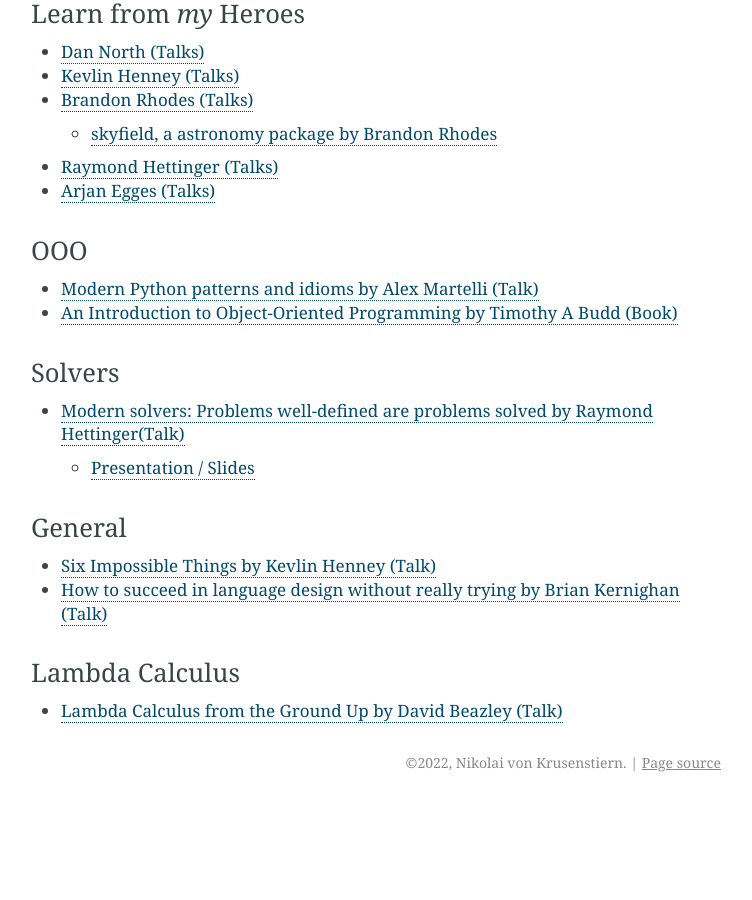
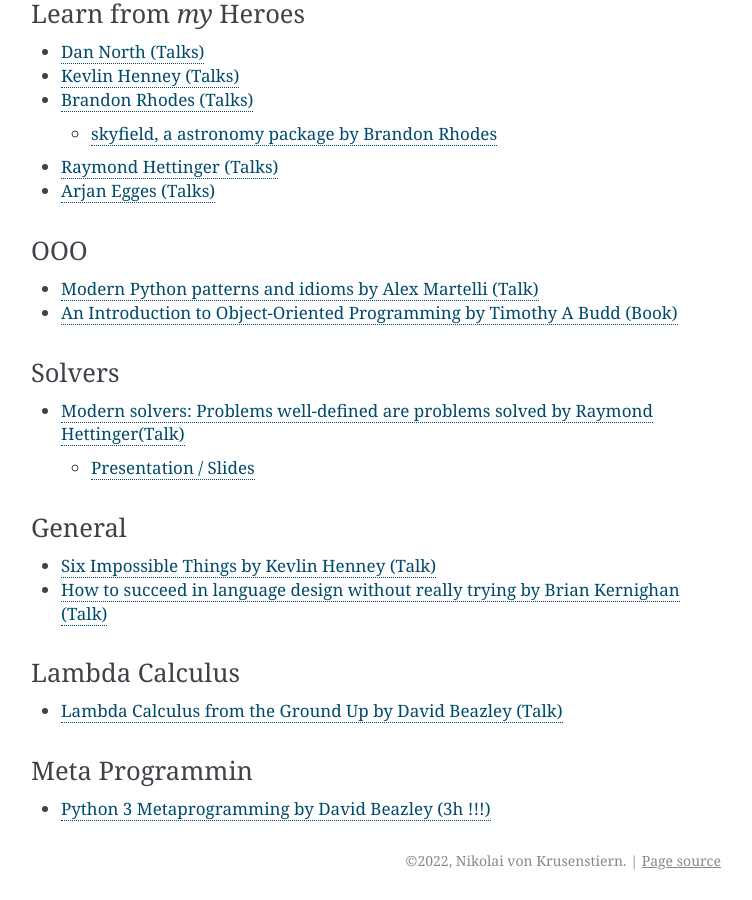
Before and after one commit to cruisen/cli-calc, a Sphinx documentation site: the page built from docs/extras/teaching.md, in a window 1280 px wide and 900 px high, scrolled down 2965 px. Shown: the whole window, without its empty margins (389-1141 px from the left). Built offline with Sphinx 7.4.7, drawn with Linux system fonts in a browser that asks for light colours; before the commit the page ends 3767 px from its top, so only the background shows below that.

Commit message:
chore: add David Beazley Meta Programming link

```diff
--- a/docs/extras/teaching.md
+++ b/docs/extras/teaching.md
@@ -108,3 +108,6 @@ we enable ourselves to write maintainable software. They build upon each other.
 
 ### Lambda Calculus
 * [Lambda Calculus from the Ground Up by David Beazley (Talk)](https://www.youtube.com/watch?v=pkCLMl0e_0k)
+
+### Meta Programmin
+* [Python 3 Metaprogramming by David Beazley (3h !!!)](https://youtu.be/sPiWg5jSoZI)
--- a/setup.cfg
+++ b/setup.cfg
@@ -27,7 +27,7 @@ i-control-code = false
 ignore =
   D100, D104, D106, D401, W504, X100, RST303, RST304, DAR103, DAR203,
   # NvK: f-string
-  WPS305, WPS306, WPS348
+  WPS305, WPS306, WPS348,
   # relaxation during dev, delete later
   WPS402, WPS403
 
```
